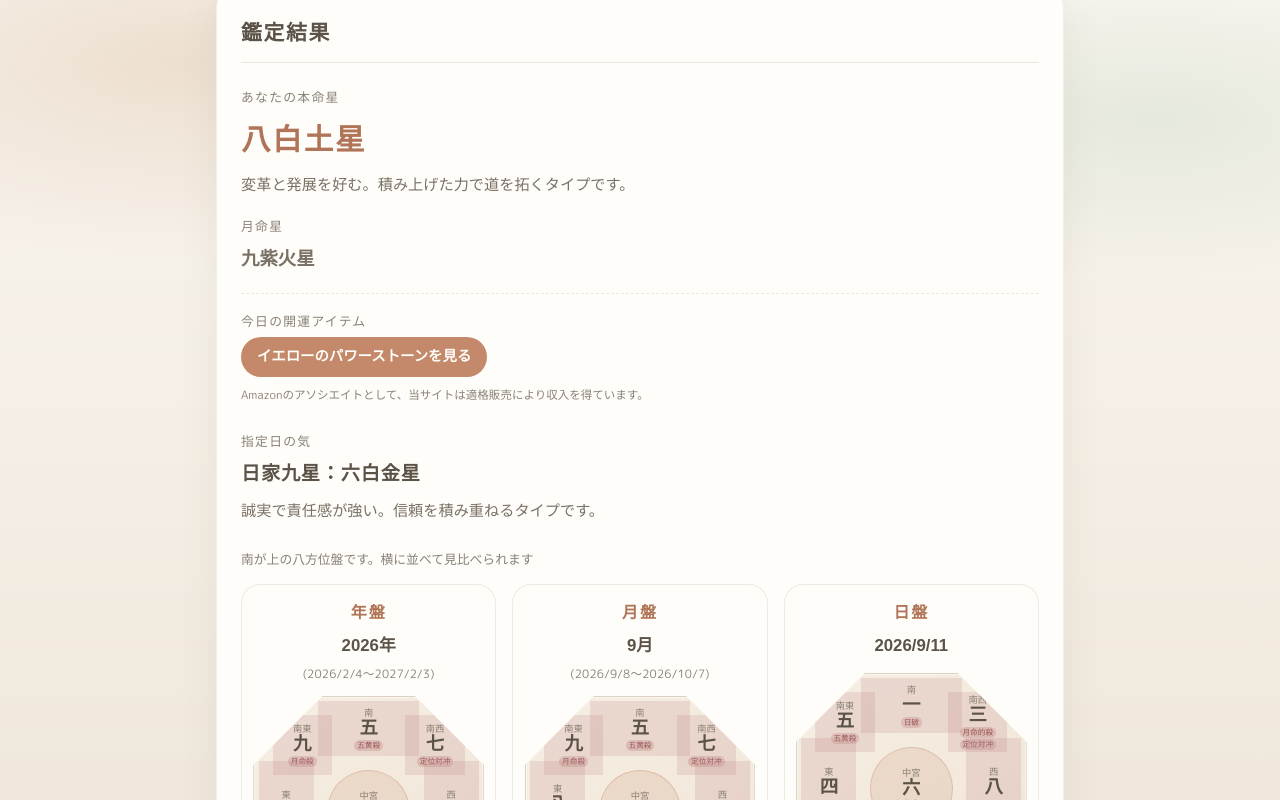
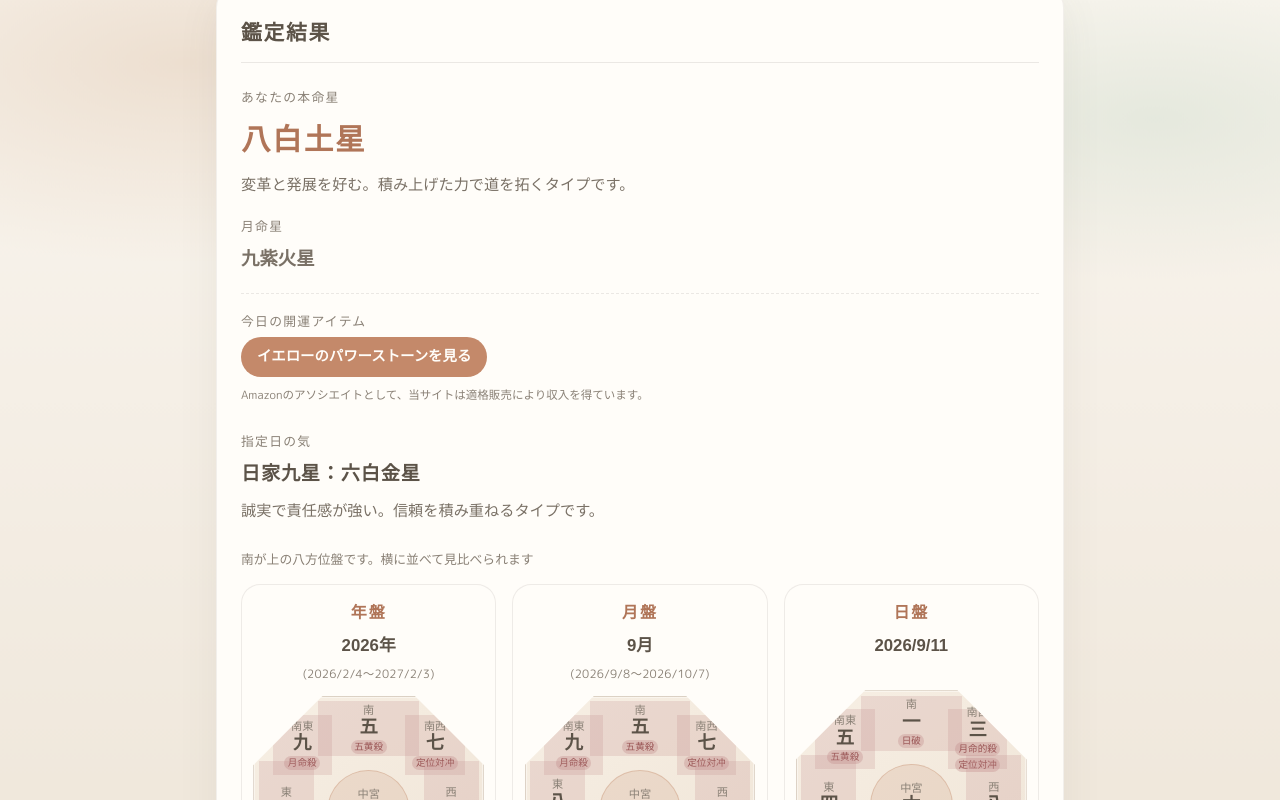
Before and after one commit to androidchieko-maker/kigaku-guide, a plain HTML site: page index.html in a window 1280 px wide. Both pictures are taken after typing "2020-01-15" into the empty fields and a click on the button "案内を見る". Shown: the part 656-1456 px from the top of the page. Drawn offline with Linux system fonts and the light colour scheme; a web font is replaced by a local one.

Commit message:
Add files via upload

```diff
--- a/css/style.css
+++ b/css/style.css
@@ -341,6 +341,7 @@ main {
 
 .board-range {
   margin: 0.15rem 0 0;
+  min-height: 1.3em;
   font-size: 0.72rem;
   color: var(--mist);
   letter-spacing: 0.02em;
@@ -354,7 +355,7 @@ main {
 
 /* 八角形の方位盤（南が上） */
 .octagon {
-  width: min(100%, 17.5rem);
+  width: min(100%, 20rem);
   margin: 0 auto;
 }
 
@@ -414,7 +415,7 @@ main {
 }
 
 .oct-dir {
-  font-size: 0.58rem;
+  font-size: 0.7rem;
   color: var(--mist);
   line-height: 1.2;
 }
@@ -428,7 +429,7 @@ main {
 }
 
 .oct-center-name {
-  font-size: 0.55rem;
+  font-size: 0.65rem;
   color: var(--ink-soft);
   line-height: 1.2;
   margin-top: 0.1rem;
@@ -444,9 +445,9 @@ main {
 }
 
 .oct-tag {
-  font-size: 0.48rem;
-  line-height: 1.2;
-  padding: 0.05rem 0.18rem;
+  font-size: 0.6rem;
+  line-height: 1.3;
+  padding: 0.06rem 0.22rem;
   border-radius: 999px;
   white-space: nowrap;
 }
```
